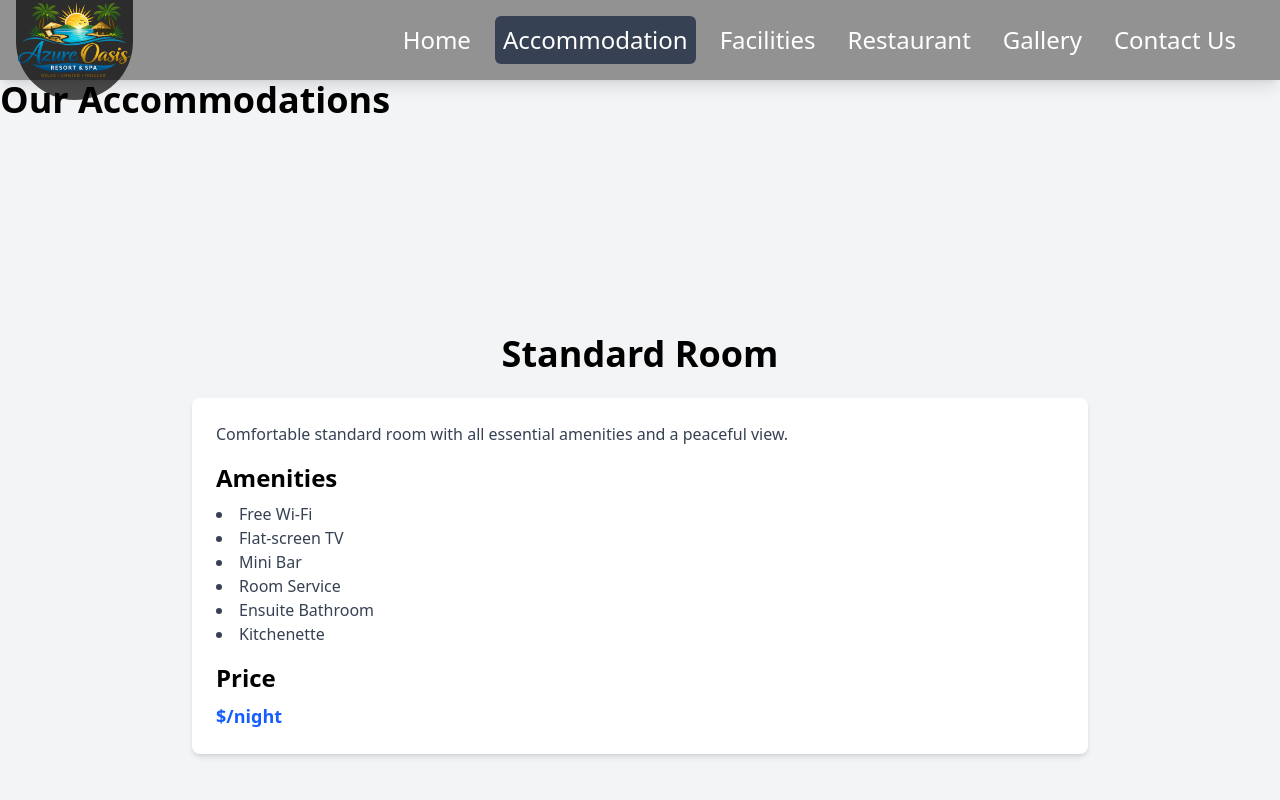
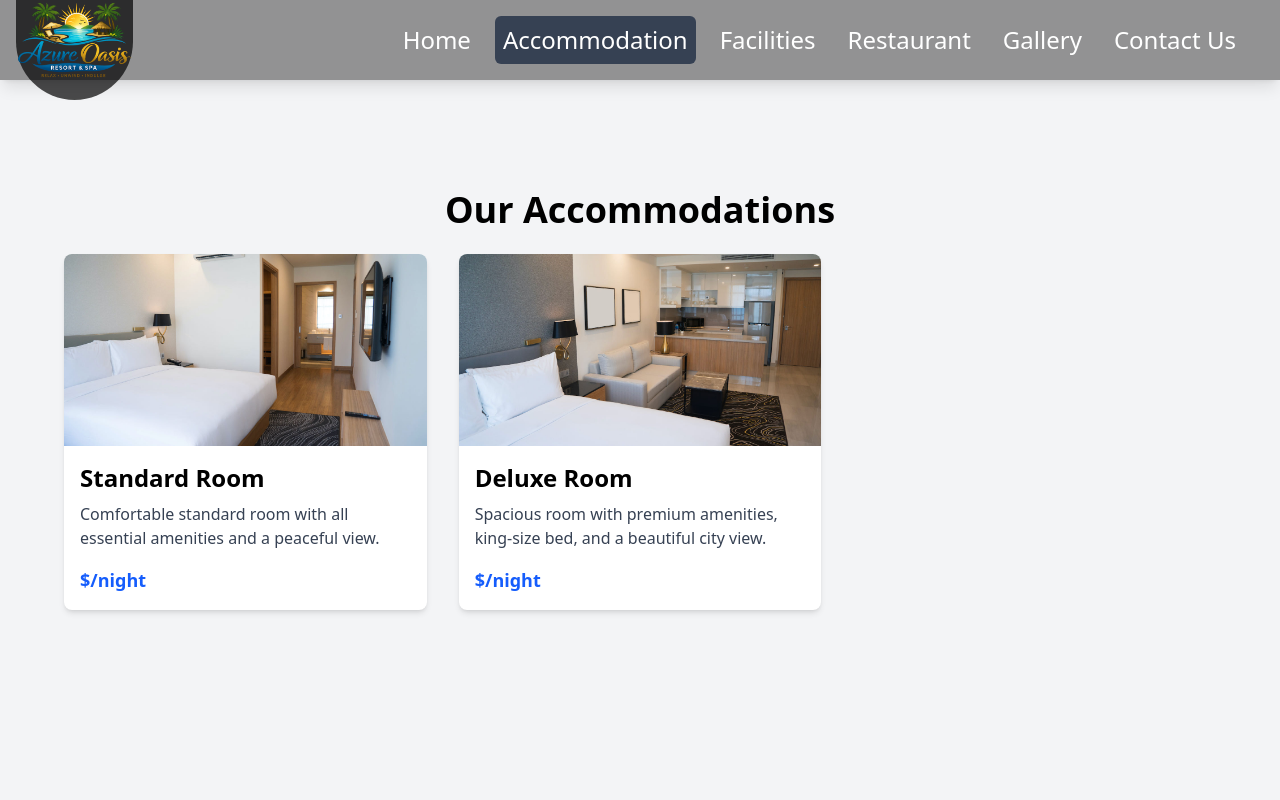
Before and after one commit to Mathew-Ritchie/Sample_Hotel_Website_Mathew_Ritchie, a React (Vite) app in the folder hotel-site/: page /accommodations in a window 1280 px wide. Before the commit this address led to /accommodations/standard. Shown: the top 800 px of the page. Built offline with nearby package versions, Linux system fonts and the light colour scheme.

Commit message:
reworked Accomodations set up removing nested route. added basic facilitiesData.js

```diff
--- a/hotel-site/src/App.jsx
+++ b/hotel-site/src/App.jsx
@@ -7,7 +7,7 @@ import FacilitiesPage from "./pages/FacilitiesPage.jsx";
 import RestaurantPage from "./pages/RestaurantPage.jsx";
 import GalleryPage from "./pages/GalleryPage.jsx";
 import ContactUsPage from "./pages/ContactUsPage.jsx";
-import RoomInfoPage from "./pages/RoomInfoPage.jsx";
+import DynamicRoomInfoPage from "./pages/DynamicRoomInfoPage.jsx";
 
 export default function App() {
 return (
@@ -15,16 +15,13 @@ return (
         <Routes>
             <Route path="/" element={<MainLayout />} >
                 <Route index element={<LandingPage />} />
-                <Route path="accommodations" element={<AccommodationPage />} >
-                 <Route index element={<Navigate to="standard" replace />} />
-
-
-            <Route path=":roomType" element={<RoomInfoPage />} />
-          </Route>
+                <Route path="accommodations" element={<AccommodationPage />} />
+                  {/* <Route index element={<Navigate to="standard" replace />} /> */}
+                <Route path="accommodations/:roomType" element={<DynamicRoomInfoPage />} />
                 <Route path="facilities" element={<FacilitiesPage />} />
                 <Route path="restaurant" element={<RestaurantPage />} />
                 <Route path="gallery" element={<GalleryPage />} />
-                 <Route path="contact-us" element={<ContactUsPage />} />
+                <Route path="contact-us" element={<ContactUsPage />} />
             </Route>
         </Routes>
     </BrowserRouter>
--- a/hotel-site/src/components/NavModalHeader.jsx
+++ b/hotel-site/src/components/NavModalHeader.jsx
@@ -53,7 +53,7 @@ export default function NavModalHeader() {
 
           <div className="relative group">
             <NavItem to="/accommodations">Accommodation</NavItem>
-            <div className="absolute left-0 mt-2 hidden w-48 rounded-md bg-black/90 shadow-lg group-hover:block">
+            <div className="absolute left-0 mt-0.5 hidden w-48 rounded-md bg-black/90 shadow-lg group-hover:block">
               <NavItem
                   to="/accommodations/standard"
                   className="text-lg"
@@ -68,7 +68,7 @@ export default function NavModalHeader() {
           </div>
            <div className="relative group">
             <NavItem to="/facilities">Facilities</NavItem>
-            <div className="absolute left-0 mt-2 hidden w-48 rounded-md bg-black/90 shadow-lg group-hover:block">
+            <div className="absolute left-0 mt-0.5 hidden w-48 rounded-md bg-black/90 shadow-lg group-hover:block">
               <NavItem
                   to="/facilities/standard"
                   className="text-lg"
--- /dev/null
+++ b/hotel-site/src/data/facilitiesData.js
@@ -0,0 +1,19 @@
+const facilitiesData = {
+  spa: {
+    title: "Spa",
+    description: "Relax and rejuvenate with our range of spa treatments.",
+    image: "/images/spa1.jpeg",
+  },
+  pool: {
+    title: "Swimming Pool",
+    description: "Enjoy our outdoor swimming pool with a relaxing ambiance.",
+    image: "/images/pool2.jpeg",
+  },
+  gym: {
+    title: "Fitness Center",
+    description: "State-of-the-art gym equipped with modern fitness equipment.",
+    image: "/images/gym1.jpeg",
+  },
+}
+
+export default facilitiesData;
--- a/hotel-site/src/data/roomData.js
+++ b/hotel-site/src/data/roomData.js
@@ -1,21 +1,4 @@
 const roomData = {
-    deluxe: {
-        name: "Deluxe Room",
-        description: "Spacious room with premium amenities, king-size bed, and a beautiful city view.",
-        pricePerNight: 250,
-        images: [
-            "/images/deluxe-room1.jpeg",
-            "/images/deluxe-room2.jpeg",
-           // "/images/deluxe-room3.jpeg"
-        ],
-        amenities: [
-            "Free Wi-Fi",
-            "Flat-screen TV",
-            "Mini Bar",
-            "Room Service",
-            "Ensuite Bathroom"
-        ]
-    },
     standard: {
         name: "Standard Room",
         description: "Comfortable standard room with all essential amenities and a peaceful view.",
@@ -33,7 +16,24 @@ const roomData = {
             "Ensuite Bathroom",
             "Kitchenette"
         ]
-    }
+    },
+     deluxe: {
+        name: "Deluxe Room",
+        description: "Spacious room with premium amenities, king-size bed, and a beautiful city view.",
+        pricePerNight: 250,
+        images: [
+            "/images/deluxe-room1.jpeg",
+            "/images/deluxe-room2.jpeg",
+           // "/images/deluxe-room3.jpeg"
+        ],
+        amenities: [
+            "Free Wi-Fi",
+            "Flat-screen TV",
+            "Mini Bar",
+            "Room Service",
+            "Ensuite Bathroom"
+        ]
+    },
 };
 
 export default roomData;
--- a/hotel-site/src/pages/AccommodationPage.jsx
+++ b/hotel-site/src/pages/AccommodationPage.jsx
@@ -1,40 +1,27 @@
-import { Outlet } from "react-router-dom";
+//import { useParams } from "react-router-dom";
+import roomData from "../data/roomData";
+import { NavLink } from "react-router-dom";
 
 
-
-export default function AccomodationPage() {
+export default function AccommodationPage() {
+   console.log(roomData);
     return (
-        <div className="min-h-screen flex p-0  bg-gray-100">
-            <div className="flex flex-col w-full  pt-20 h-full">
-                <h1 className="text-4xl font-bold mb-6">Our Accommodations</h1>
-                <Outlet />
+        <div className="min-h-screen flex flex-col items-center justify-center bg-gray-100 p-8">
+            <h1 className="text-4xl font-bold mb-6">Our Accommodations</h1>
+            <div className="grid grid-cols-1 md:grid-cols-3 gap-8 w-full max-w-6xl">
+                {Object.entries(roomData).map(([key, room]) => (
+                  <NavLink to={`/accommodations/${key}`} key={key} className="no-underline">
+                    <div key={key} className="bg-white rounded-lg shadow-md overflow-hidden">
+                        <img src={room.images[0]} alt={room.name} className="w-full h-48 object-cover" />
+                        <div className="p-4">
+                            <h2 className="text-2xl font-semibold mb-2">{room.name}</h2>
+                            <p className="text-gray-700 mb-4">{room.description}</p>
+                            <p className="text-blue-600 font-bold text-lg">${room.price}/night</p>
+                        </div>
+                    </div>
+                  </NavLink>
+                ))}
             </div>
-            {/*  <div className="grid grid-cols-1 md:grid-cols-3 gap-8 w-full max-w-6xl">
-                 <div className="bg-white rounded-lg shadow-md overflow-hidden">
-                     <img src="/images/deluxe-room1.jpeg" alt="Deluxe Room" className="w-full h-48 object-cover" />
-                     <div className="p-4">
-                         <h2 className="text-2xl font-semibold mb-2">Deluxe Room</h2>
-                        <p className="text-gray-700 mb-4">Spacious room with a king-size bed, ensuite bathroom, and city views.</p>
-                        <span className="text-blue-600 font-bold">$150/night</span>
-                    </div>
-                </div> */}
-                {/* <div className="bg-white rounded-lg shadow-md overflow-hidden">
-                    <img src="/images/room2.jpeg" alt="Suite" className="w-full h-48 object-cover" />
-                    <div className="p-4">
-                        <h2 className="text-2xl font-semibold mb-2">Suite</h2>
-                        <p className="text-gray-700 mb-4">Luxurious suite with separate living area, premium amenities, and ocean views.</p>
-                        <span className="text-blue-600 font-bold">$250/night</span>
-                    </div>
-                </div> */}
-                {/* <div className="bg-white rounded-lg shadow-md overflow-hidden">
-                    <img src="/images/standard-room1.jpeg" alt="Standard Room" className="w-full h-48 object-cover" />
-                    <div className="p-4">
-                        <h2 className="text-2xl font-semibold mb-2">Standard Room</h2>
-                        <p className="text-gray-700 mb-4">Comfortable room with all essential amenities for a pleasant stay.</p>
-                        <span className="text-blue-600 font-bold">$100/night</span>
-                    </div>
-                </div>
-            </div> */}
         </div>
     );
 }
--- a/hotel-site/src/pages/RoomInfoPage.jsx
+++ b/hotel-site/src/pages/DynamicRoomInfoPage.jsx
@@ -3,7 +3,7 @@ import roomData from "../data/roomData";
 
 
 
-export default function RoomInfoPage() {
+export default function DynamicRoomInfoPage() {
     const { roomType } = useParams();
     const room = roomData[roomType];
 
```
